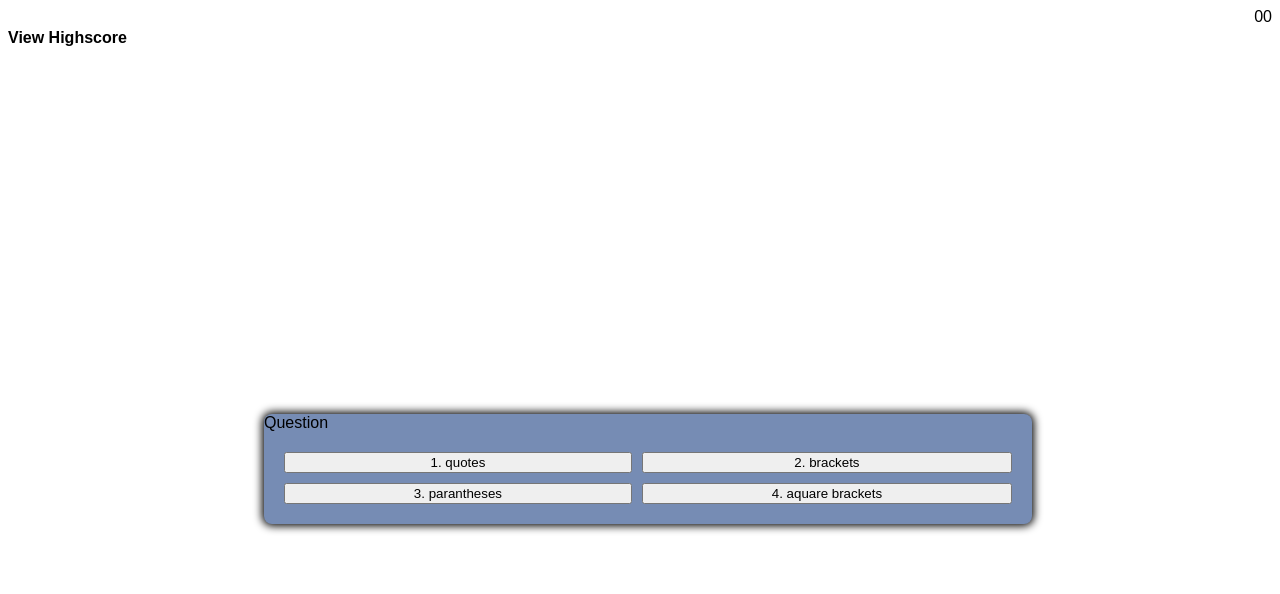
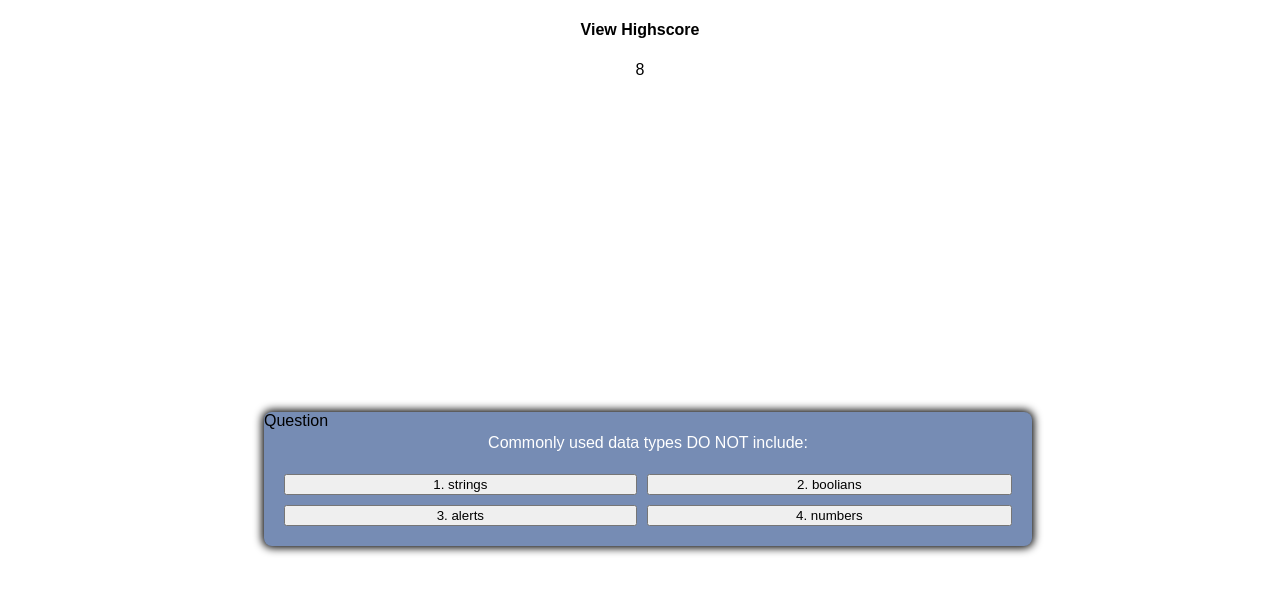
Before and after one commit to will198735/super-timed-quiz, a plain HTML site: page index.html in a window 1280 px wide. Both pictures are taken after a click on the button "Start". Drawn offline with Linux system fonts and the light colour scheme.

Commit message:
modified html,javascript

```diff
--- a/assets/script.js
+++ b/assets/script.js
@@ -1,14 +1,52 @@
+var timerEl = document.getElementById('timer');
+var timeleft = 10;
+var welcomeDiv = document.getElementById('welcome')
 var startButton = document.getElementById('start-btn')
 var questionContainerElement = document.getElementById('question-container')
-
+var anwersButton = document.getElementById('answer-buttons')
+var nextClear = document.getElementById('next-clear')
+// anwersButton.addEventListener("click",)
 startButton.addEventListener('click', startGame)
 
+// // var question = [ {
+// //     text: "question mark",
+// //     choice1: "1.quotes",
+// //     choice2: "2.quotes",
+// //     choice3: "3.quotes",
+// //     choice4: "4.quotes"
+
+// // }
+
+// ]
+
+//  button function
 function startGame() {
     console.log('started')
     startButton.classList.add('hide')
+    welcomeDiv.classList.add('hide')
+    nextClear.classList.add('hide')
+
     questionContainerElement.classList.remove('hide')
+
+    setTime();
+
 }
 
+
+function setCounterText() {
+    timerEl.textContent = timeleft
+}
+
+
+function setTime() {
+    var timerInterval = setInterval(function() {
+   timerEl.textContent--;
+   if (timerEl.textContent == 0) {
+clearInterval(timerInterval);
+   }
+    },1000);
+
+}
 
 
 
@@ -18,3 +56,5 @@ function setNextQuestion() {
 function selectAnswer() {
 
 }
+setCounterText();
+// setTime();
--- a/assets/style.css
+++ b/assets/style.css
@@ -8,8 +8,8 @@
 .header {
     padding: 0px;
     margin: 0px;
-    display: flex;
-    justify-content: space-between;
+    display: inline;
+
     text-align: center;
 
 
@@ -42,7 +42,7 @@ main {
     color: rgb(32, 8, 250);
 
 }
-.start-btn, .next-btn {
+.start-btn, .next-btn, .clear-btn {
     font-size: 1.5rem;
     font-weight: bold;
     padding: 10px 20px;
@@ -66,3 +66,7 @@ h1 {
 .hide {
     display: none;
 }
+ #timer {
+    /* display: inline; */
+    justify-content: end;
+ }
--- a/index.html
+++ b/index.html
@@ -11,34 +11,35 @@
 <body>
 <header class="header">
     <h4 id="view-h">View Highscore</h4>
-    <div id="timer">00</div>
+    <div id="timer"></div>
 
 </header>
 <main>
     <div class="container ">
         <div id="question-container" class="hide">
             <div id="question">Question</div>
+            <p>Commonly used data types DO NOT include:</p>
             <div id="answer-bottons" class="btn-grid">
-                <button class="btn">1. quotes</button>
-                <button class="btn">2. brackets</button>
-                <button class="btn">3. parantheses</button>
-                <button class="btn">4. aquare brackets</button>
+                <button class="btn">1. strings</button>
+                <button class="btn">2. boolians</button>
+                <button class="btn">3. alerts</button>
+                <button class="btn">4. numbers</button>
 
             </div>
 
         </div>
         <div class="controls">
-            <div>
-                <!-- <h1>Welcome to the quiz</h1>
+            <div id="welcome">
+                <h1>Welcome to the quiz</h1>
                 <p>Try to anwer the folloing code-related question whithin the timer
                     limit. Keep in mind that incorrect anwers will penalize your score time
-                    by !an seconds!.</p> -->
+                    by !an seconds!.</p>
                 <button id="start-btn" class="start-btn btn">Start</button>
             </div>
-            <div>
+            <div id="next-clear">
 
-                <button id="next-btn" class="next-btn btn hide">Go Back</button>
-                <button id="next-btn" class="next-btn btn hide">Clear highscore</button>
+                <button id="next-btn" class="next-btn">Go Back</button>
+                <button id="clear-btn" class="next-btn">Clear highscore</button>
             </div>
         </div>
 
```
